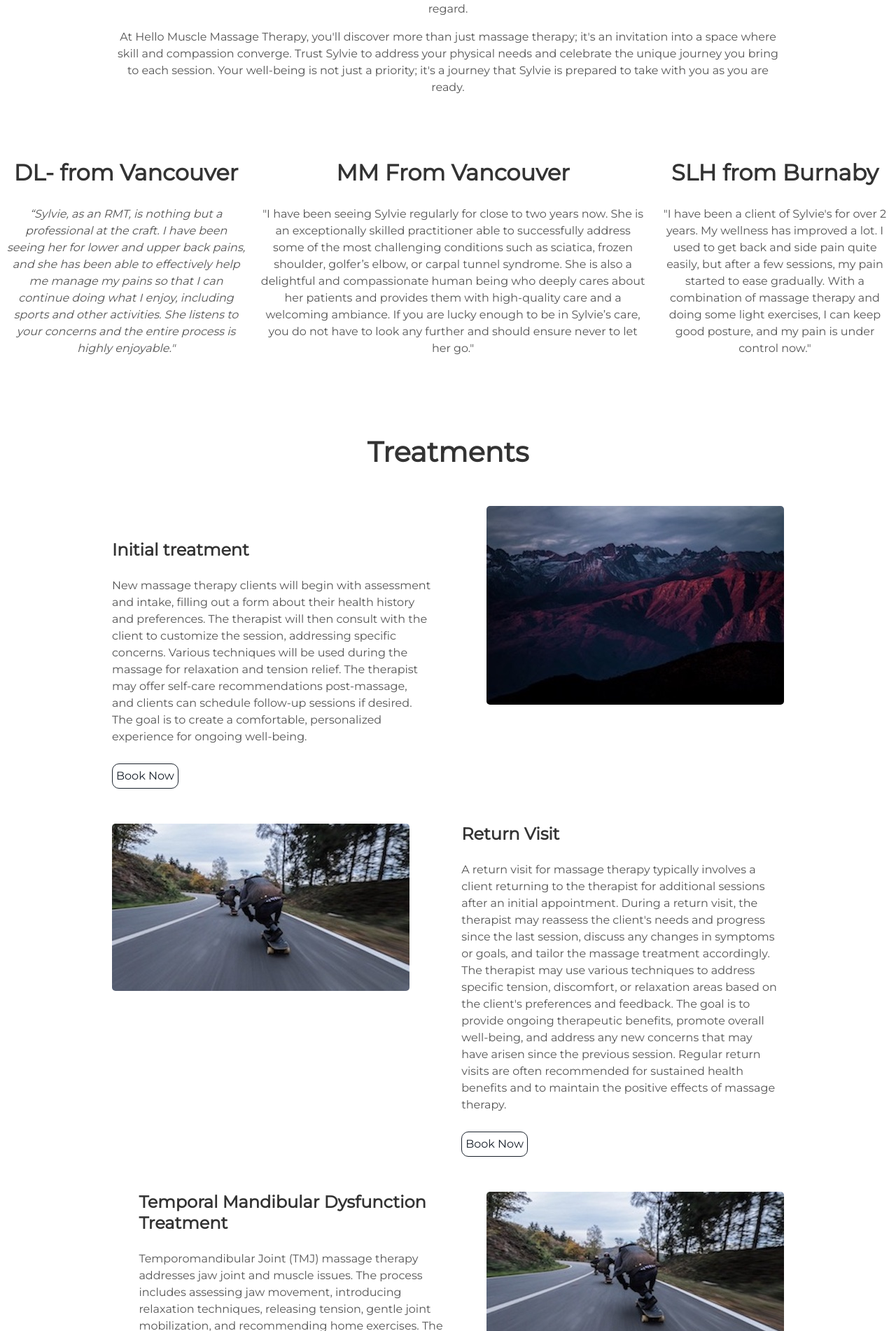
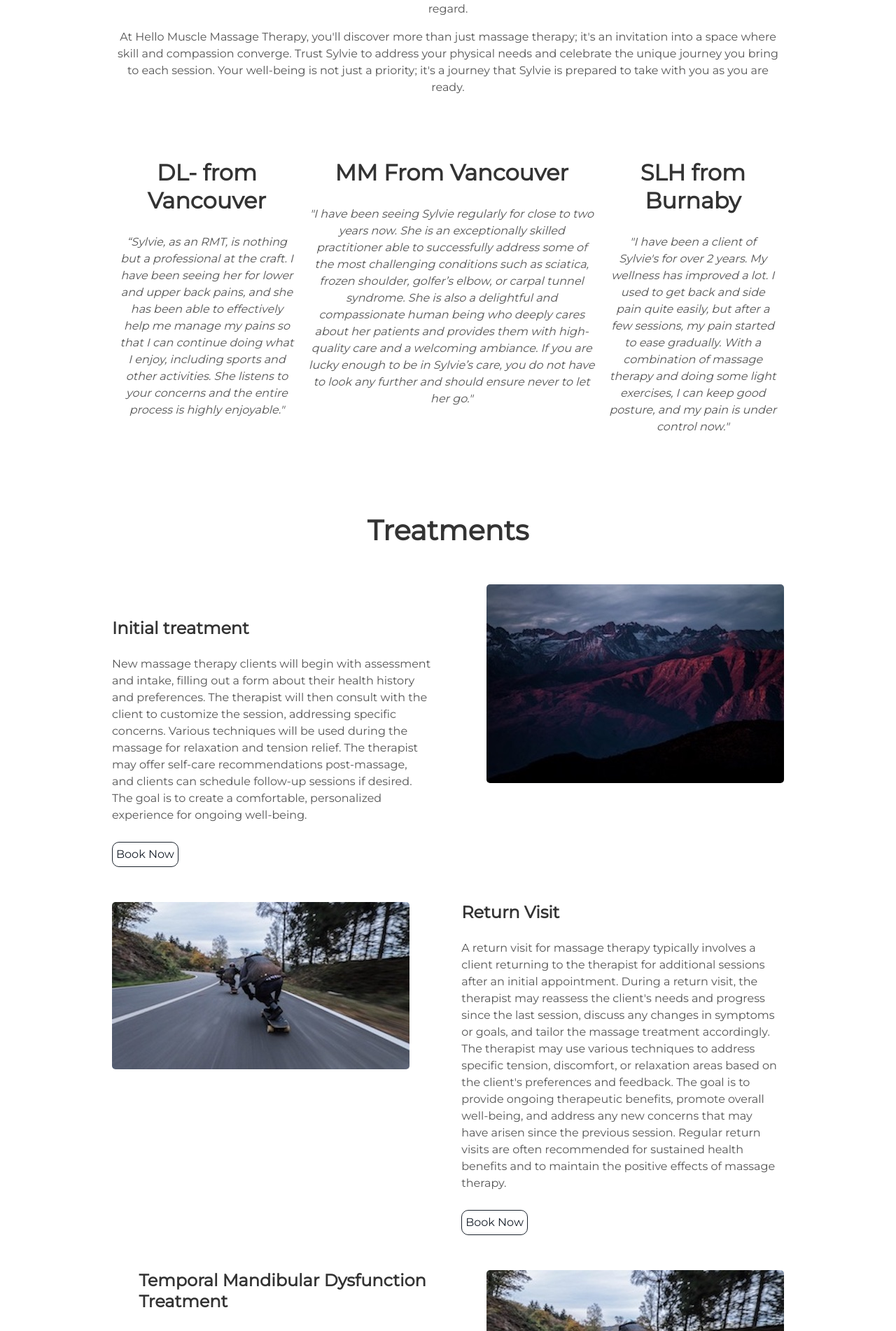
Before and after one commit to HelloMuscle/hellomuscle.github.io, a Jekyll site: the page built from index.html, in a window 1280 px wide. Shown: the part 2699-4601 px from the top of the page at 70% size. Built offline with Jekyll 4.4.1, drawn with Linux system fonts in a browser that asks for light colours.

Commit message:
more css fixes

```diff
--- a/_includes/head.html
+++ b/_includes/head.html
@@ -37,5 +37,16 @@
         width: 80%;
       }
     }
+    #testimonial {
+      display: flex;
+      flex-direction: column;
+      justify-content: space-between;
+      width: 90%;
+      max-width: 960px;
+      margin: 0 auto;
+      @media only screen and (min-width: 550px) {
+        width: 80%;
+      }
+    }
   </style>
 </head>
--- a/_includes/testimonial.html
+++ b/_includes/testimonial.html
@@ -5,10 +5,10 @@
     </div>
     <div class="tech">
       <h2>MM From Vancouver</h2>
-      <p>"I have been seeing Sylvie regularly for close to two years now.  She is an exceptionally skilled practitioner able to successfully address some of the most challenging conditions such as sciatica, frozen shoulder, golfer’s elbow, or carpal tunnel syndrome. She is also a delightful and compassionate human being who deeply cares about her patients and provides them with high-quality care and a welcoming ambiance. If you are lucky enough to be in Sylvie’s care, you do not have to look any further and should ensure never to let her go."</p>
+      <p><i>"I have been seeing Sylvie regularly for close to two years now.  She is an exceptionally skilled practitioner able to successfully address some of the most challenging conditions such as sciatica, frozen shoulder, golfer’s elbow, or carpal tunnel syndrome. She is also a delightful and compassionate human being who deeply cares about her patients and provides them with high-quality care and a welcoming ambiance. If you are lucky enough to be in Sylvie’s care, you do not have to look any further and should ensure never to let her go."</i></p>
     </div>
     <div class="tech">
       <h2>SLH from Burnaby</h2>
-      <p>"I have been a client of Sylvie's for over 2 years. My wellness has improved a lot. I used to get back and side pain quite easily, but after a few sessions, my pain started to ease gradually. With a combination of massage therapy and doing some light exercises, I can keep good posture, and my pain is under control now."</p>
+      <p><i>"I have been a client of Sylvie's for over 2 years. My wellness has improved a lot. I used to get back and side pain quite easily, but after a few sessions, my pain started to ease gradually. With a combination of massage therapy and doing some light exercises, I can keep good posture, and my pain is under control now."</i></p>
     </div>
   </div>
```
